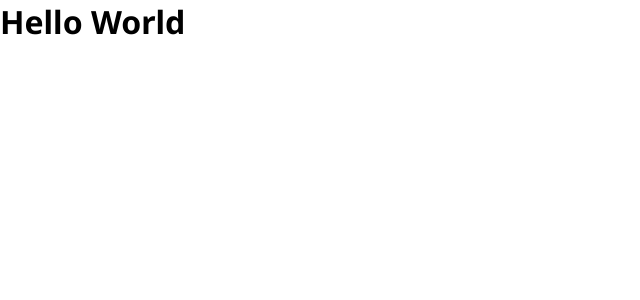
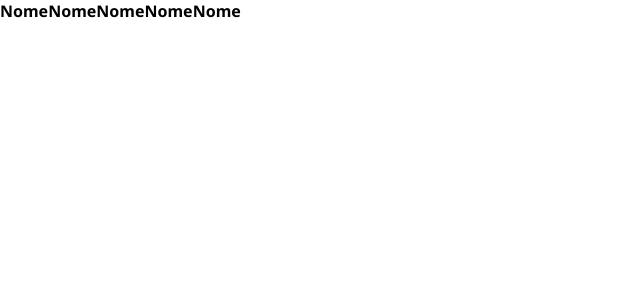
Before and after one commit to rhnrod/contact-list, a React (Vite) app: page / in a window 1280 px wide. Shown: the top 300 px of the page, without its empty margins (0-640 px from the left). Built offline with nearby package versions, Linux system fonts and the light colour scheme; the HTML template or start-up script is replaced by a standard one.

Commit message:
feat: create Contato component

```diff
--- a/src/App.tsx
+++ b/src/App.tsx
@@ -1,10 +1,11 @@
+import ListaDeContatos from './container/ListaDeContatos'
 import { GlobalStyle } from './styles'
 
 function App() {
   return (
     <>
       <GlobalStyle />
-      <h1>Hello World</h1>
+      <ListaDeContatos />
     </>
   )
 }
--- /dev/null
+++ b/src/components/Contato/index.tsx
@@ -0,0 +1,8 @@
+const Contato = () => (
+  <>
+    <img src="" alt="" />
+    <b>Nome</b>
+  </>
+)
+
+export default Contato
--- /dev/null
+++ b/src/container/ListaDeContatos/index.tsx
@@ -0,0 +1,15 @@
+import Contato from '../../components/Contato'
+
+const ListaDeContatos = () => {
+  return (
+    <>
+      <Contato />
+      <Contato />
+      <Contato />
+      <Contato />
+      <Contato />
+    </>
+  )
+}
+
+export default ListaDeContatos
```
